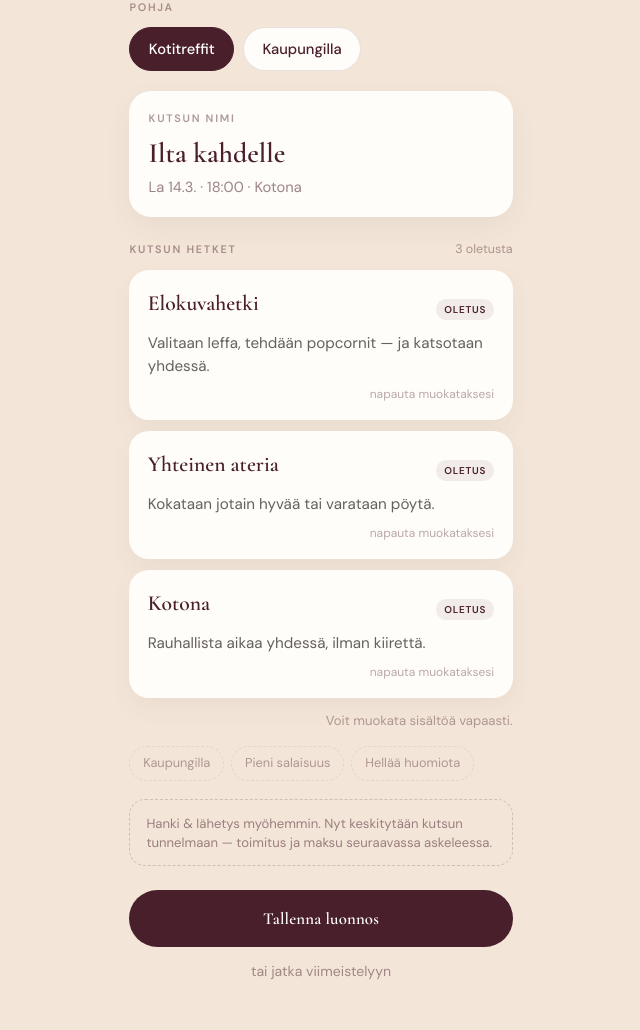
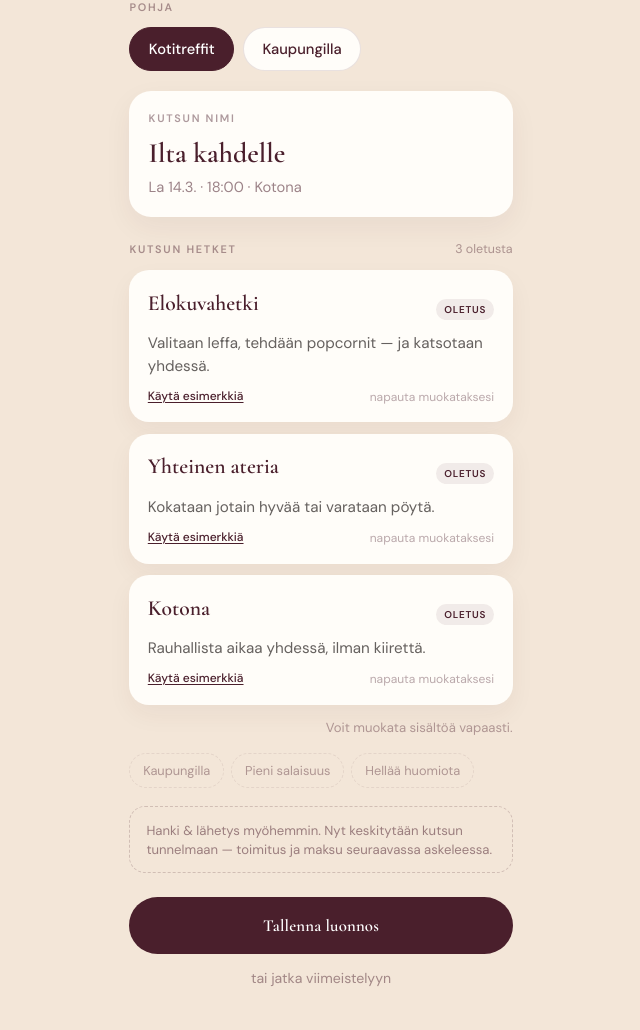
Before and after one commit to Henkka92/romanttinen.fi, a PHP site: page /tests/craft-preview.html in a window 1280 px wide. Shown: the part 232-1262 px from the top of the page, without its empty margins (319-959 px from the left). Before the commit the page ends 1211 px from the top, so only its background shows below. Run offline with PHP 8.4, Linux system fonts and the light colour scheme.

Commit message:
1.3.8: Mari lock — Käytä esimerkkiä + Kaupungilla curated rename
Nea Portti 2 package: 3 defaults, 2 pohjat, placeholders, and
Käytä esimerkkiä control. Kaupungilla may rename its 3 sections;
still no free planner.

Co-authored-by: Henkka92 <Henkka92@users.noreply.github.com>

```diff
--- a/assets/css/frontend.css
+++ b/assets/css/frontend.css
@@ -2430,8 +2430,36 @@ img.romant-logo,
   color: rgba(42, 36, 34, 0.72);
 }
 
+.romant-section-foot {
+  display: flex;
+  align-items: center;
+  justify-content: space-between;
+  gap: 0.75rem;
+  margin-top: 0.2rem;
+}
+
+.romant-use-example {
+  appearance: none;
+  border: none;
+  background: none;
+  padding: 0;
+  margin: 0;
+  font: inherit;
+  font-size: 0.75rem;
+  font-weight: 500;
+  color: #4A1F2C;
+  cursor: pointer;
+  text-decoration: underline;
+  text-underline-offset: 0.15em;
+}
+
+.romant-use-example[hidden] {
+  display: none !important;
+}
+
 .romant-napauta {
   margin: 0.15rem 0 0;
+  margin-left: auto;
   text-align: right;
   font-size: 0.75rem;
   color: rgba(74, 31, 44, 0.38);
--- a/assets/js/manage.js
+++ b/assets/js/manage.js
@@ -58,6 +58,52 @@
 
   function isCraft(editor) {
     return editor && editor.getAttribute('data-romant-craft') === '1';
+  }
+
+  function pohjaWrap(editor) {
+    var form = editor ? editor.closest('form') : null;
+    return form ? form.querySelector('[data-romant-pohja]') : null;
+  }
+
+  function exampleL1(title, editor) {
+    var wrap = pohjaWrap(editor);
+    var key = wrap ? (wrap.getAttribute('data-applied') || 'kotitreffit') : 'kotitreffit';
+    var soft = !!(wrap && wrap.getAttribute('data-soft') === '1');
+    if (key === 'kotitreffit' && soft && SOFT_KOTI[title]) {
+      return SOFT_KOTI[title];
+    }
+    var tpl = TEMPLATES[key];
+    if (tpl && tpl.sections) {
+      for (var i = 0; i < tpl.sections.length; i++) {
+        if (tpl.sections[i].title === title && tpl.sections[i].l1) {
+          return tpl.sections[i].l1;
+        }
+      }
+    }
+    return BLURBS[title] || '';
+  }
+
+  function applyExample(card, editor) {
+    if (!card) return;
+    var titleInput = card.querySelector('[data-section-title]');
+    var title = titleInput ? titleInput.value.trim() : '';
+    var example = exampleL1(title, editor);
+    if (!example) return;
+    var first = card.querySelector('[data-level-text]');
+    if (first) {
+      first.value = example;
+      first.placeholder = placeholderFor(0, example);
+    }
+    syncPreview(card);
+    syncExampleButton(card, editor);
+  }
+
+  function syncExampleButton(card, editor) {
+    var btn = card.querySelector('[data-use-example]');
+    if (!btn) return;
+    var titleInput = card.querySelector('[data-section-title]');
+    var title = titleInput ? titleInput.value.trim() : '';
+    btn.hidden = exampleL1(title, editor) === '';
   }
 
   function placeholderFor(li, value) {
@@ -169,6 +215,7 @@
       var removeBtn = card.querySelector('[data-remove-section]');
       if (removeBtn) removeBtn.hidden = cards.length <= 1;
       syncPreview(card);
+      syncExampleButton(card, editor);
       updateSoftCap(card);
     });
     updateOletusCount(editor);
@@ -314,17 +361,27 @@
     addLevel.setAttribute('data-add-level', '');
     addLevel.textContent = i18n.addLevel || 'Lisää taso';
 
+    var foot = document.createElement('div');
+    foot.className = 'romant-section-foot';
+    var useEx = document.createElement('button');
+    useEx.type = 'button';
+    useEx.className = 'romant-use-example';
+    useEx.setAttribute('data-use-example', '');
+    useEx.textContent = i18n.useExample || 'Käytä esimerkkiä';
+    useEx.hidden = exampleL1(title, null) === '';
     var napauta = document.createElement('p');
     napauta.className = 'romant-napauta';
     napauta.setAttribute('data-napauta', '');
     napauta.textContent = i18n.napauta || 'napauta muokataksesi';
+    foot.appendChild(useEx);
+    foot.appendChild(napauta);
 
     card.appendChild(head);
     card.appendChild(preview);
     card.appendChild(levels);
     card.appendChild(warn);
     card.appendChild(addLevel);
-    card.appendChild(napauta);
+    card.appendChild(foot);
     return card;
   }
 
@@ -381,6 +438,13 @@
 
   function initSectionsEditor(editor) {
     editor.addEventListener('click', function (e) {
+      var useExBtn = e.target.closest('[data-use-example]');
+      if (useExBtn && editor.contains(useExBtn)) {
+        e.preventDefault();
+        applyExample(useExBtn.closest('[data-section-card]'), editor);
+        return;
+      }
+
       var cardHit = e.target.closest('[data-section-card]');
       if (cardHit && editor.contains(cardHit) && cardHit.classList.contains('is-collapsed')) {
         if (e.target.closest('[data-remove-section]')) {
@@ -457,6 +521,7 @@
       var editor = form ? form.querySelector('[data-romant-sections-editor]') : null;
       if (!editor) return;
       wrap.setAttribute('data-applied', 'kotitreffit');
+      wrap.setAttribute('data-soft', '0');
       wrap.addEventListener('click', function (e) {
         var btn = e.target.closest('[data-pohja]');
         if (!btn || !wrap.contains(btn)) return;
@@ -465,8 +530,10 @@
         if (!TEMPLATES[key]) return;
         var applied = wrap.getAttribute('data-applied') || '';
         if (applied === key) return;
-        applyTemplate(editor, key, { soft: key === 'kotitreffit' && applied !== '' });
+        var soft = key === 'kotitreffit' && applied !== '';
+        applyTemplate(editor, key, { soft: soft });
         wrap.setAttribute('data-applied', key);
+        wrap.setAttribute('data-soft', soft ? '1' : '0');
         wrap.querySelectorAll('[data-pohja]').forEach(function (el) {
           var on = el === btn;
           el.classList.toggle('is-selected', on);
--- a/includes/class-templates.php
+++ b/includes/class-templates.php
@@ -112,6 +112,7 @@ final class Romant_Kutsu_Templates {
                     'levelPh'        => Romant_Kutsu_CPT::PLACEHOLDER_EMPTY,
                     'napauta'        => 'napauta muokataksesi',
                     'oletusta'       => 'oletusta',
+                    'useExample'     => 'Käytä esimerkkiä',
                 ],
             ]);
             wp_enqueue_script('romant-kutsu-manage');
--- a/tests/craft-preview.html
+++ b/tests/craft-preview.html
@@ -92,7 +92,10 @@
                         </div>
                     </div>
                     <button type="button" class="romant-btn romant-btn-secondary romant-btn-sm" data-add-level>Lisää taso</button>
-                    <p class="romant-napauta" data-napauta>napauta muokataksesi</p>
+                    <div class="romant-section-foot">
+                        <button type="button" class="romant-use-example" data-use-example>Käytä esimerkkiä</button>
+                        <p class="romant-napauta" data-napauta>napauta muokataksesi</p>
+                    </div>
                 </div>
                 <div class="romant-section-card romant-card is-collapsed" data-section-card data-index="1">
                     <div class="romant-section-card-head">
@@ -115,7 +118,10 @@
                         </div>
                     </div>
                     <button type="button" class="romant-btn romant-btn-secondary romant-btn-sm" data-add-level>Lisää taso</button>
-                    <p class="romant-napauta" data-napauta>napauta muokataksesi</p>
+                    <div class="romant-section-foot">
+                        <button type="button" class="romant-use-example" data-use-example>Käytä esimerkkiä</button>
+                        <p class="romant-napauta" data-napauta>napauta muokataksesi</p>
+                    </div>
                 </div>
                 <div class="romant-section-card romant-card is-collapsed" data-section-card data-index="2">
                     <div class="romant-section-card-head">
@@ -138,7 +144,10 @@
                         </div>
                     </div>
                     <button type="button" class="romant-btn romant-btn-secondary romant-btn-sm" data-add-level>Lisää taso</button>
-                    <p class="romant-napauta" data-napauta>napauta muokataksesi</p>
+                    <div class="romant-section-foot">
+                        <button type="button" class="romant-use-example" data-use-example>Käytä esimerkkiä</button>
+                        <p class="romant-napauta" data-napauta>napauta muokataksesi</p>
+                    </div>
                 </div>
             </div>
             <p class="romant-hint romant-craft-help">Voit muokata sisältöä vapaasti.</p>
@@ -200,7 +209,7 @@ window.romantManage = {
     l1: 'Pieni vihje — älä paljasta kaikkea',
     l2: 'Seuraava kerros…'
   },
-  i18n: { napauta: 'napauta muokataksesi', oletusta: 'oletusta', hint: 'Vihje' }
+    i18n: { napauta: 'napauta muokataksesi', oletusta: 'oletusta', hint: 'Vihje', useExample: 'Käytä esimerkkiä' }
 };
 </script>
 <script src="../assets/js/manage.js"></script>
```
Also changed, not shown: includes/class-cpt.php (+22 -0 lines), templates/partials-sections-editor.php (+8 -1 lines), tests/craft-portti2.test.js (+19 -0 lines), README.md.
